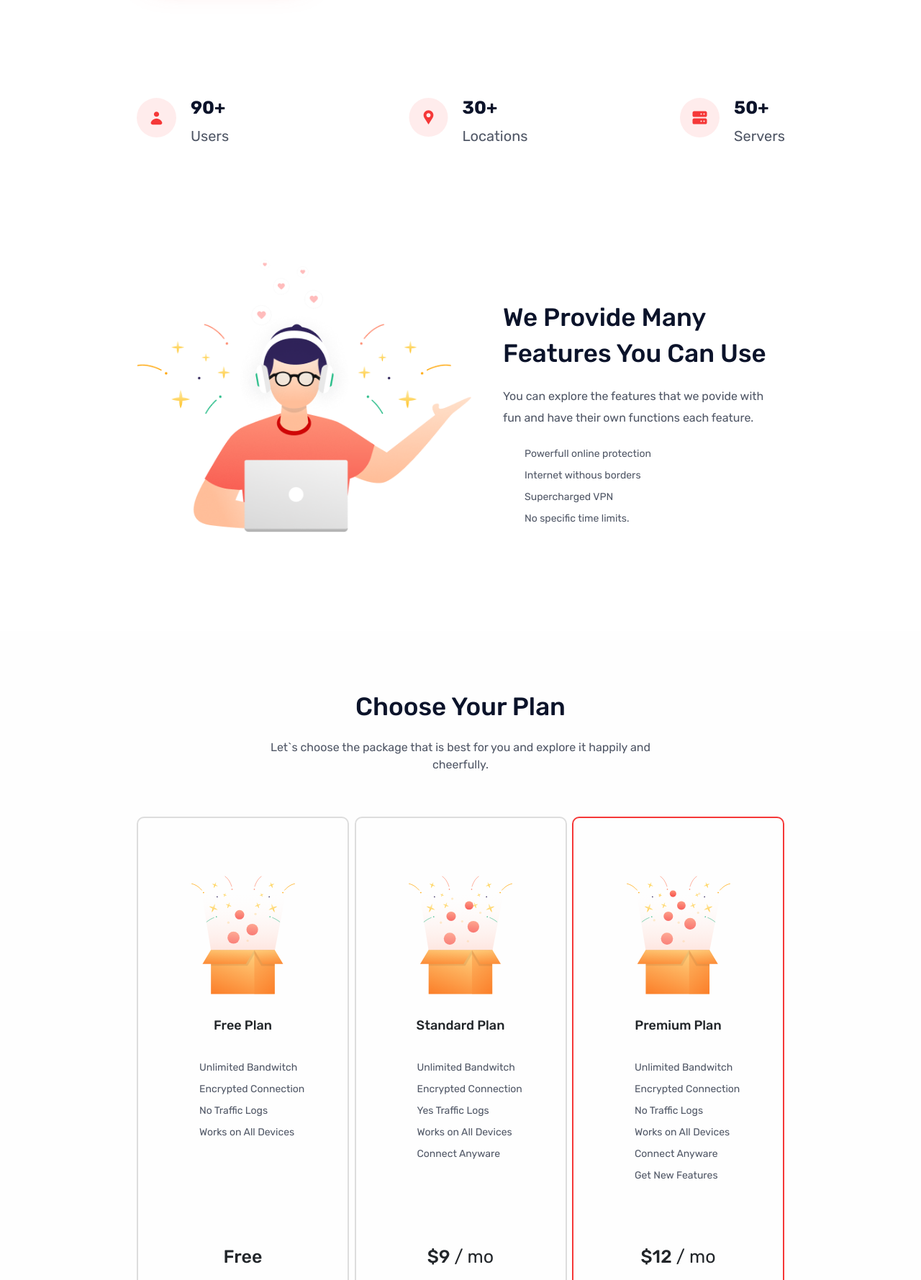
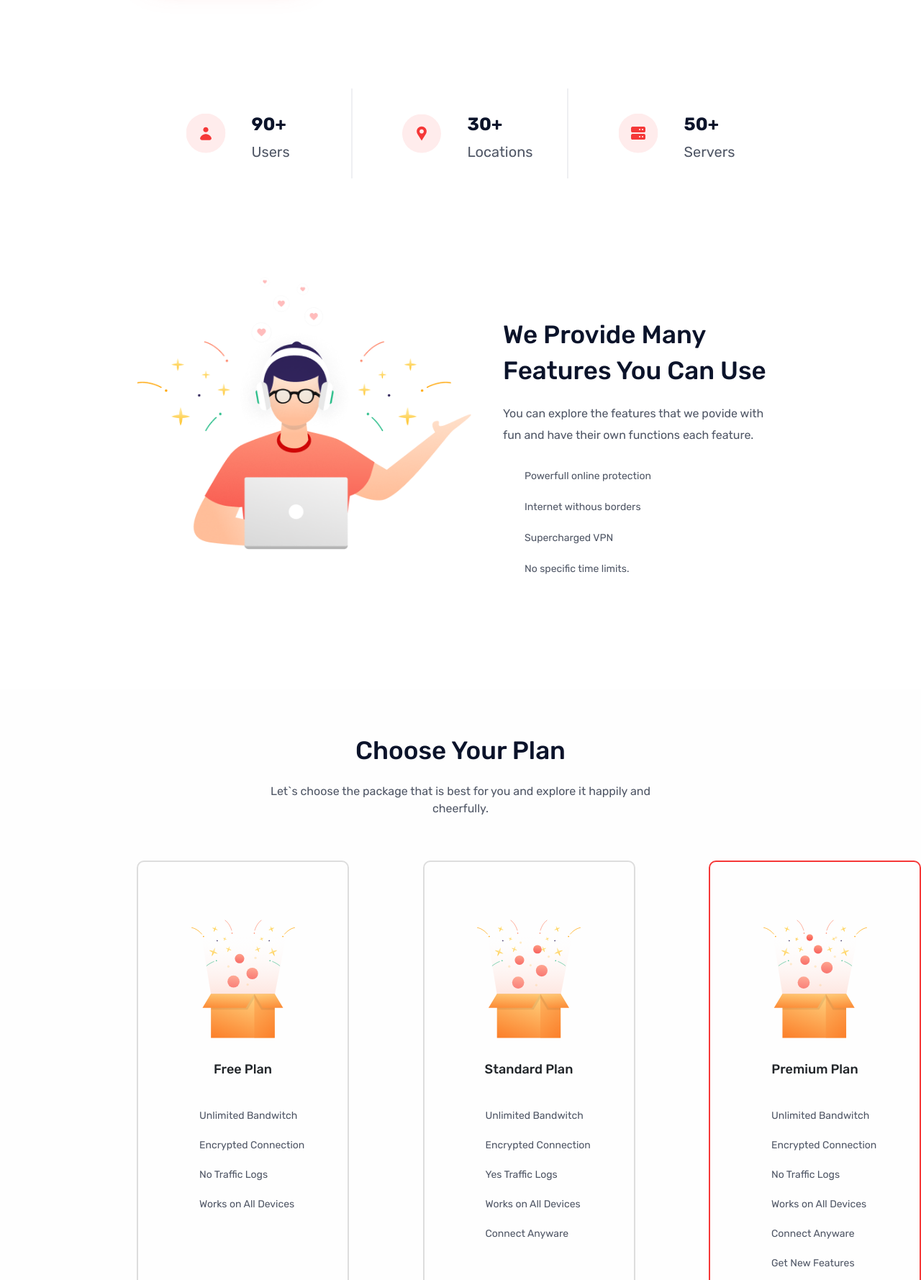
Before and after one commit to bloodmooner/laslesVPN, a website: page src/index.html in a window 1280 px wide. Shown: the part 540-2319 px from the top of the page at 72% size. Drawn offline with nearby package versions, Linux system fonts and the light colour scheme; files that its build step writes are made by us from their sources.

Commit message:
fix: add PP layout fixes

```diff
--- a/src/index.html
+++ b/src/index.html
@@ -94,6 +94,7 @@
             </div>
 
             <div class="promo__statistics">
+                <div class="promo__item-container">
                     <div class="promo__item">
                         <div class="promo__icon">
                             <img class="promo__icon-image" src="icons/header/user.svg" alt="">
@@ -105,6 +106,9 @@
                             </div>
                         </div>
                     </div>
+                </div>
+
+                <div class="promo__item-container">
                     <div class="promo__item">
                         <div class="promo__icon">
                             <img class="promo__icon-image" src="icons/header/location.svg" alt="">
@@ -116,6 +120,9 @@
                             </div>
                         </div>
                     </div>
+                </div>
+
+                <div class="promo__item-container">
                     <div class="promo__item">
                         <div class="promo__icon">
                             <img class="promo__icon-image" src="icons/header/server.svg" alt="">
@@ -127,6 +134,8 @@
                             </div>
                         </div>
                     </div>
+                </div>
+
             </div>
 
         </div>
--- a/src/sass/blocks/_features.scss
+++ b/src/sass/blocks/_features.scss
@@ -1,5 +1,5 @@
 .features {
-    padding: 95px 0px 125px 0px;
+    padding: 30px 0px 130px 0px;
     &__wrapper {
         display: grid;
         grid-template-columns: 510px 427px;
@@ -66,7 +66,7 @@
             position: relative;;
             font-weight: 400;
             font-size: 14px;
-            line-height: 30px;
+            line-height: 43px;
             color: #4f5665;
             &:before {
                 content: "";
--- a/src/sass/blocks/_footer.scss
+++ b/src/sass/blocks/_footer.scss
@@ -2,7 +2,7 @@
     min-height: 565px;
     background-color: #f8f8f8;
     &__wrapper {
-        padding-top: 230px;
+        padding-top: 148px;
         display: grid;
         grid-template-columns: 340px 570px;
         justify-content: space-between;
@@ -75,7 +75,7 @@
             li {
                 font-weight: 400;
                 font-size: 16px;
-                line-height: 30px;
+                line-height: 41px;
                 color: #4f5665;
                 @include for-phone-only {
                     font-size: 12px;
--- a/src/sass/blocks/_map.scss
+++ b/src/sass/blocks/_map.scss
@@ -12,7 +12,7 @@
     &__subtitle {
         width: 555px;
         text-align: center;
-        margin: 20px auto 0px auto;
+        margin: 30px auto 0px auto;
         @include for-phone-only {
             width: 100%;
         }
--- a/src/sass/blocks/_plans.scss
+++ b/src/sass/blocks/_plans.scss
@@ -1,5 +1,5 @@
 .plans {
-    padding: 80px 0px 150px 0px;
+    padding: 60px 0px 150px 0px;
     background-color: #fefefe;
     &__title {
         text-align: center;
@@ -16,7 +16,8 @@
         }
     }
     &__wrapper {
-        margin-top: 60px;
+        margin: 60px auto 0 auto;
+        width: 1090px;
         display: grid;
         grid-template-columns: repeat(3, 330px);
         grid-template-rows: 760px;
@@ -90,7 +91,7 @@
             position: relative;
             font-weight: 400;
             font-size: 14px;
-            line-height: 30px;
+            line-height: 41px;
             color: #4f5665;
             &:before {
                 content: "";
@@ -114,7 +115,7 @@
     &__bottom {
         width: 100%;
         position: absolute;
-        bottom: 50px;
+        bottom: 36px;
     }
     &__price {
         font-weight: 500;
@@ -139,7 +140,7 @@
     }
     &__btn {
         display: block;
-        margin: 33px auto 0px auto;
+        margin: 22px auto 0 auto;
         width: 177px;
         height: 45px;
         border: 2px solid #f53838;
--- a/src/sass/blocks/_promo.scss
+++ b/src/sass/blocks/_promo.scss
@@ -203,7 +203,7 @@
         img {
             width: 100%;
             position: absolute;
-            right: -70px;
+            right: -45px;
             @include for-tablet-landscape-up {
                 right: 0px
             }
@@ -239,10 +239,11 @@
     }
 
     &__statistics {
-        margin-top: 180px;
+        margin-top: 135px;
+        padding: 37px 0;
         display: grid;
-        grid-template-columns: repeat(3, 145px);
-        grid-template-rows: 65px;
+        grid-template-columns: repeat(3, 1fr);
+        grid-template-rows: 125px;
         justify-content: space-between;
         @include for-tablet-landscape-up {
             margin-top: 100px;
@@ -269,12 +270,25 @@
             margin: 0 auto;
         }
     }
+    &__item-container {
+        position: relative;
+        height: 100%;
+        border-right: 2px solid #EEEFF2;
+        &:nth-child(3) {
+            border-right: none;
+        }
+    }
     &__item {
+        position: absolute;
+        left: 50%;
+        top: 50%;
+        transform: translate3D(-50%, -50%, 0);
         display: grid;
-        grid-template-columns: 55px 53px;
+        grid-template-columns: 55px 65px;
         grid-template-rows: 65px;
-        justify-content: space-between;
         align-items: center;
+        column-gap: 36px;
+
         @include for-desktop-up {
             grid-template-columns: 55px 70px;
         }
@@ -289,6 +303,9 @@
         @include for-phone-only {
             grid-template-columns: 100%;
         }
+    }
+    &__caption {
+
     }
     &__number {
         font-weight: 700;
--- a/src/sass/blocks/_reviews.scss
+++ b/src/sass/blocks/_reviews.scss
@@ -227,7 +227,7 @@
         text-align: center;
         font-weight: 400;
         font-size: 16px;
-        margin: 20px auto 0px auto;
+        margin: 30px auto 0px auto;
         @include for-phone-only {
             width: 100%;
         }
--- a/src/sass/blocks/_subscribe.scss
+++ b/src/sass/blocks/_subscribe.scss
@@ -2,7 +2,7 @@
     position: relative;;
     &__wrapper {
         position: absolute;
-        top: -120px;
+        top: -145px;
         width: 1140px;
         background: #FFFFFF;
         border-radius: 10px;
```
Also changed, not shown: dist/css/style.min.css, dist/index.html. Lines whose indentation alone changed are shown as unchanged.
